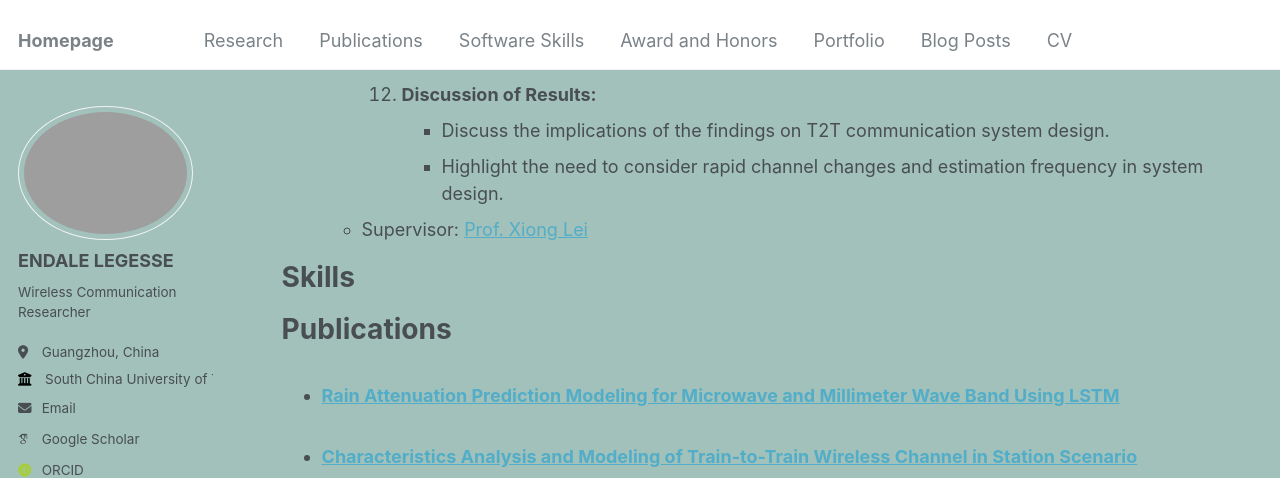
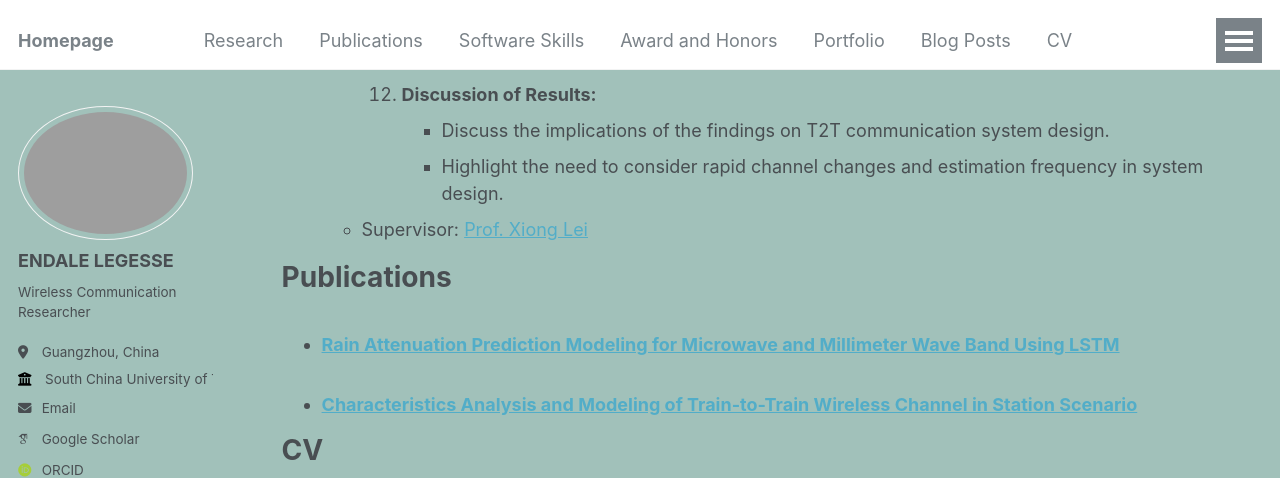
Before and after one commit to endalelegesse/endalelegesse.github.io, a Jekyll site: the page built from _pages/cv.md, in a window 1280 px wide and 900 px high, scrolled down 2520 px, cut to the strip 0-478 px from the top of the window. Built offline with Jekyll 4.4.1, drawn with Linux system fonts in a browser that asks for light colours; some web fonts are replaced.

Commit message:
changes made

```diff
--- a/_data/navigation.yml
+++ b/_data/navigation.yml
@@ -20,3 +20,5 @@
 
   - title: "CV"
     url: /cv/
+  - title: "Contact Method"
+    url: /messageme/
--- a/_pages/cv.md
+++ b/_pages/cv.md
@@ -71,12 +71,6 @@
 
   * Supervisor:  <a href="https://faculty.bjtu.edu.cn/eie/8077.html">Prof. Xiong Lei</a>
 
-Skills
-======
-<ul>{% for post in site.softwareskills reversed %}
-    {% include archive-single-cv.html %}
-  {% endfor %}</ul>
-
 Publications
 ======
   <ul>{% for post in site.publications reversed %}
@@ -86,4 +80,4 @@
 
 CV
 ======
-<iframe src="https://onedrive.live.com/embed?resid=9CDDD6D29488136D%212010&authkey=!AHVsizFvlcCW7Hw&em=2" width="476" height="288" frameborder="0" scrolling="no"></iframe>
+<iframe src="https://onedrive.live.com/embed?resid=9CDDD6D29488136D%212010&authkey=!AHVsizFvlcCW7Hw&em=2" width="1080" height="600" frameborder="0" scrolling="no"></iframe>
--- /dev/null
+++ b/_pages/messageme.html
@@ -0,0 +1,6 @@
+---
+layout: archive
+title: "Contact Me At"
+permalink: /messageme.html
+author_profile: true
+---
```
Also changed, not shown: _pages/talkmap.html (deleted, +0 -9 lines), 2 other files.
